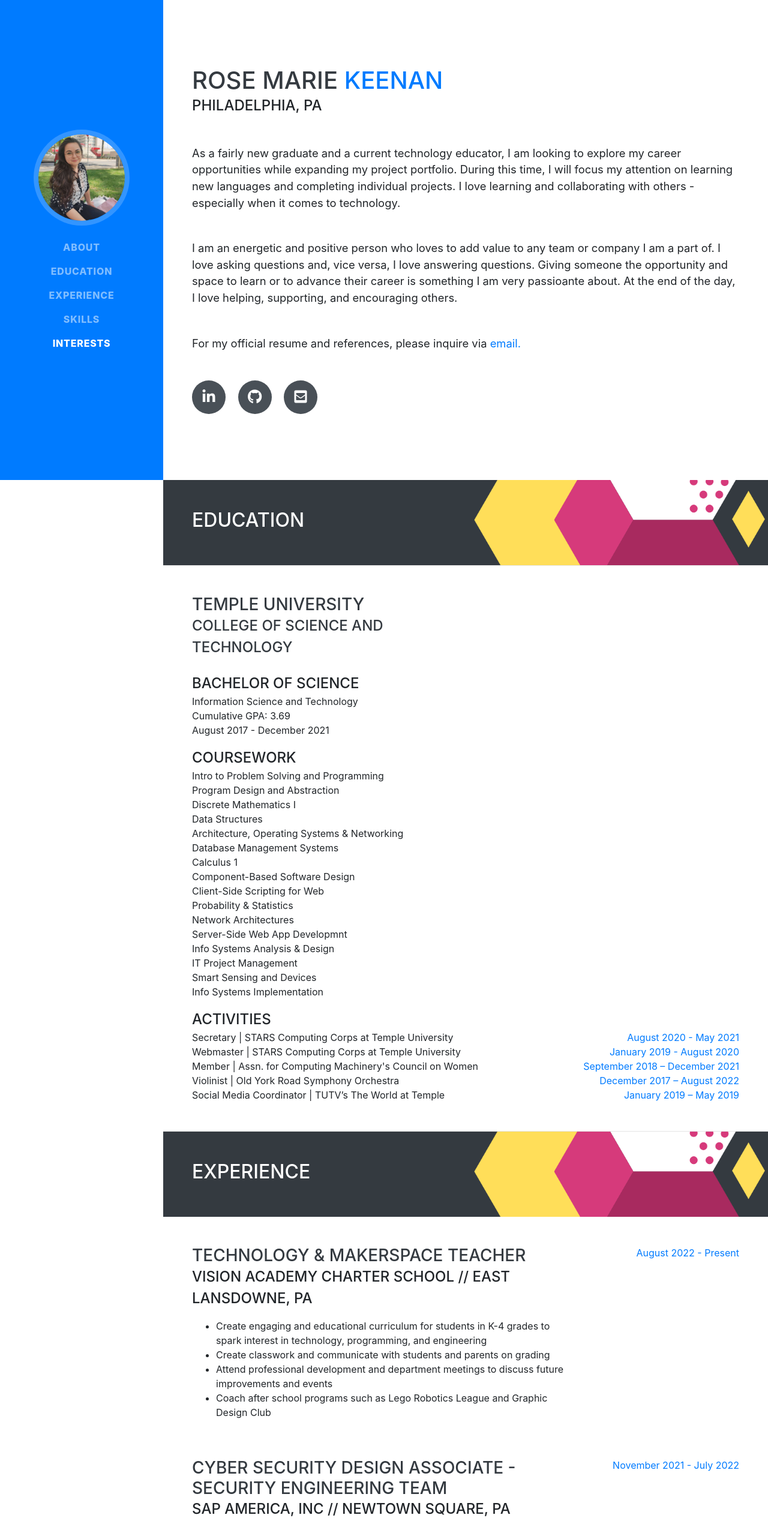
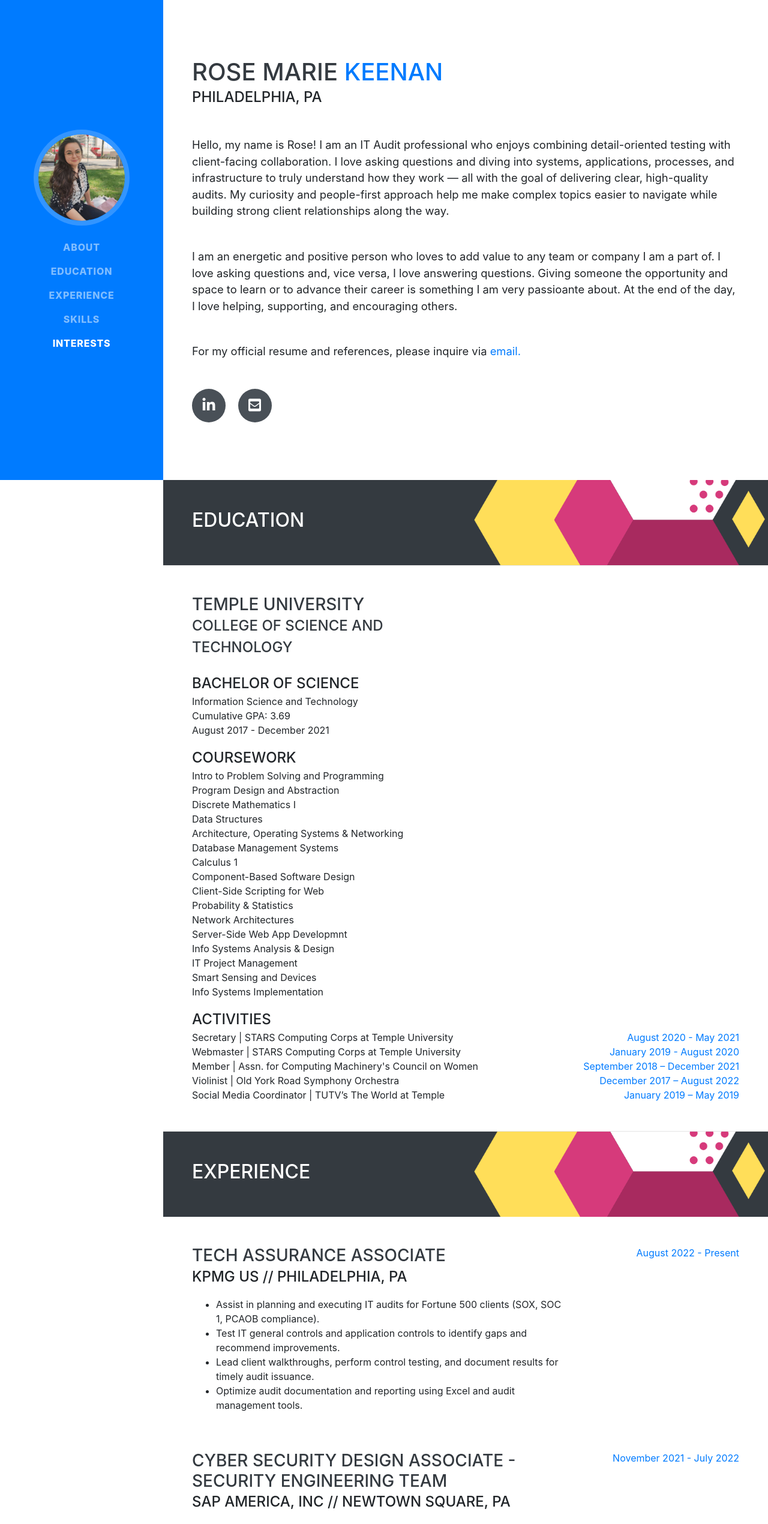
Before and after one commit to RoseKeenan/rosekeenan.github.io, a website with bundled scripts: page index.html in a window 1280 px wide. Shown: the top 2540 px of the page at 60% size. Built offline with nearby package versions, Linux system fonts and the light colour scheme; files whose address does not match are found by name; a web font is replaced by a local one.

Commit message:
2025 Update

```diff
--- a/index.html
+++ b/index.html
@@ -82,9 +82,11 @@
         <div class="subheading mb-5">
           Philadelphia, PA
         </div>
-        <p class="lead mb-5">As a fairly new graduate and a current technology educator, I am looking to explore my career
-          opportunities while expanding my project portfolio. During this time, I will focus my attention on learning new languages
-          and completing individual projects. I love learning and collaborating with others - especially when it comes to technology.
+        <p class="lead mb-5">Hello, my name is Rose! I am an IT Audit professional who enjoys combining
+          detail-oriented testing with client-facing collaboration. I love asking questions and diving
+          into systems, applications, processes, and infrastructure to truly understand how they work —
+          all with the goal of delivering clear, high-quality audits. My curiosity and people-first approach
+          help me make complex topics easier to navigate while building strong client relationships along the way.
         </p>
         <p class="lead mb-5">
           I am an energetic and positive person who loves to add value to any team or company I am a part of. I love asking questions and, vice versa,
@@ -99,9 +101,9 @@
           <a href="https://www.linkedin.com/in/rose-keenan">
             <i class="fab fa-linkedin-in"></i>
           </a>
-          <a href="https://github.com/RoseKeenan">
+          <!-- <a href="https://github.com/RoseKeenan">
             <i class="fab fa-github"></i>
-          </a>
+          </a> -->
           <a href="mailto:rosemkeenan@gmail.com">
             <i class="fas fa-envelope-square"></i>
           </a>
@@ -209,20 +211,20 @@
       <!-- <h2 class="mb-5">Experience</h2> -->
       <div class="resume-item d-flex flex-column flex-md-row justify-content-between mb-5">
         <div class="resume-content">
-          <h3 class="mb-0">Technology & Makerspace Teacher</h3>
-          <div class="subheading mb-3">Vision Academy Charter School // East Lansdowne, PA</div>
+          <h3 class="mb-0">Tech Assurance Associate</h3>
+          <div class="subheading mb-3">KPMG US // Philadelphia, PA</div>
           <ul>
             <li>
-              Create engaging and educational curriculum for students in K-4 grades to spark interest in technology, programming, and engineering
+              Assist in planning and executing IT audits for Fortune 500 clients (SOX, SOC 1, PCAOB compliance).
             </li>
             <li>
-              Create classwork and communicate with students and parents on grading
+              Test IT general controls and application controls to identify gaps and recommend improvements.
             </li>
             <li>
-              Attend professional development and department meetings to discuss future improvements and events
+              Lead client walkthroughs, perform control testing, and document results for timely audit issuance.
             </li>
             <li>
-              Coach after school programs such as Lego Robotics League and Graphic Design Club
+              Optimize audit documentation and reporting using Excel and audit management tools.
             </li>
           </ul>
         </div>
```
